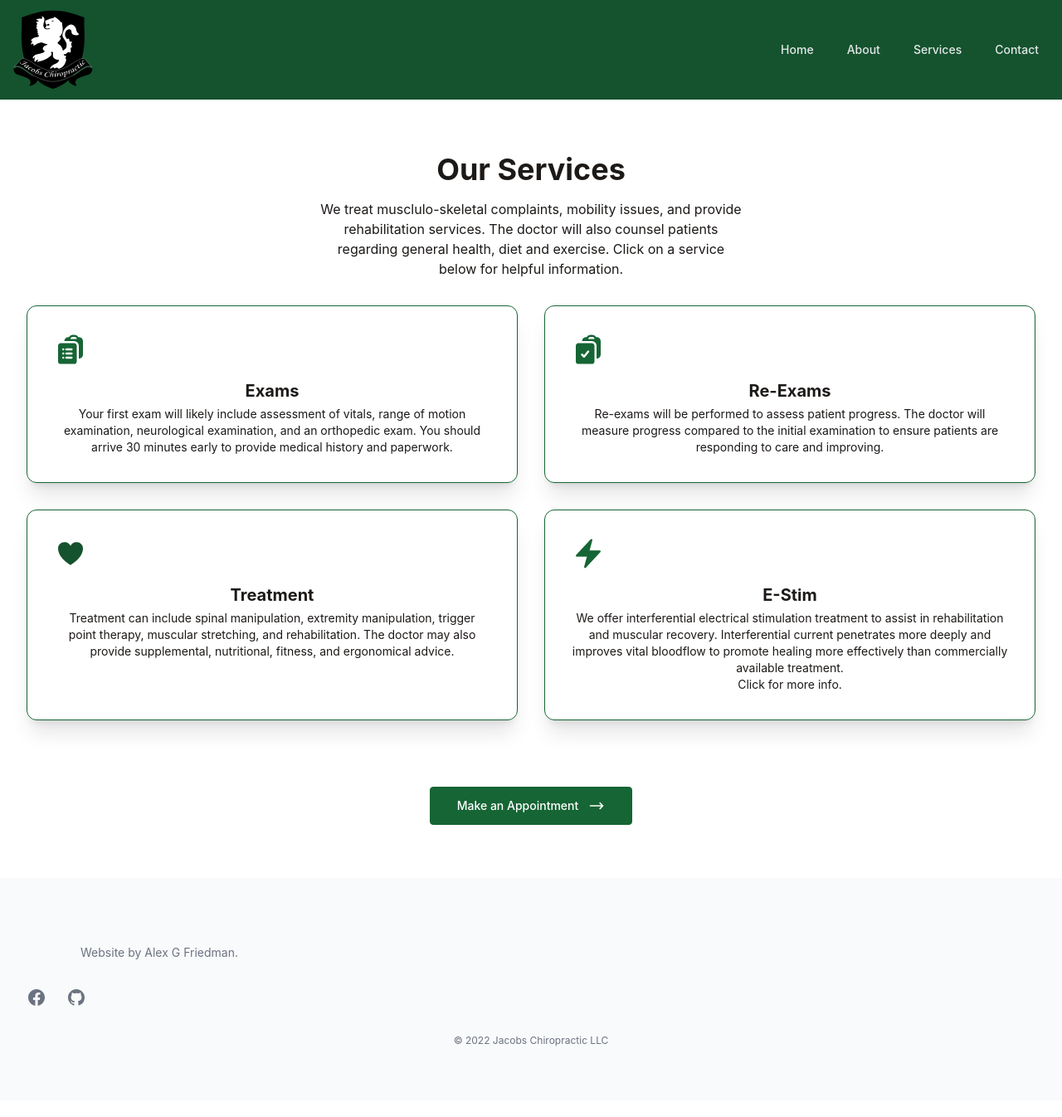
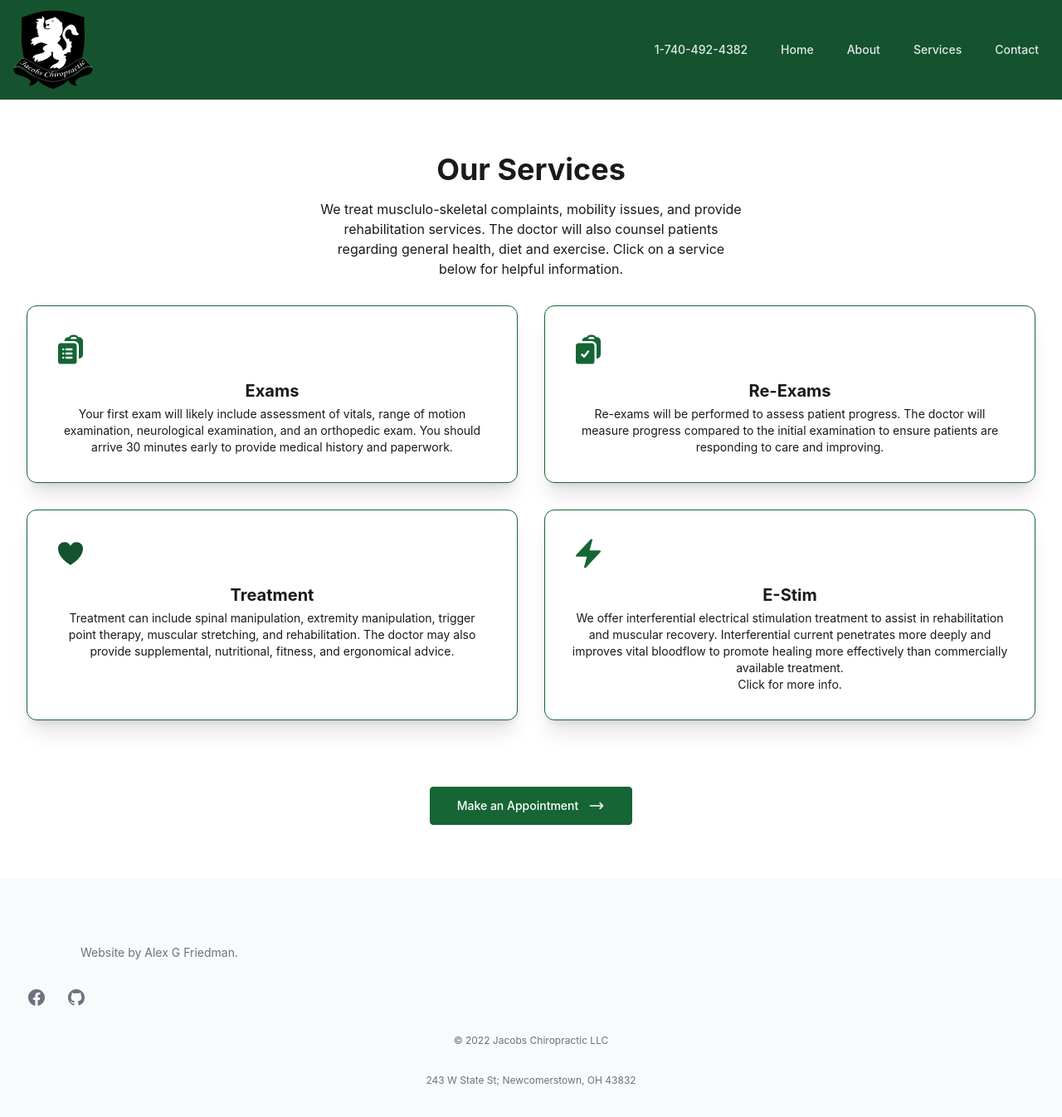
Before and after one commit to friedmanalexg/jacobs-chiro-page, a React (Create React App) app: page /services in a window 1280 px wide. Shown: the top 1346 px of the page at 83% size. Built offline with nearby package versions, Linux system fonts and the light colour scheme; what tw-elements would draw is missing.

Commit message:
navigation improved

```diff
--- a/src/components/Footer.js
+++ b/src/components/Footer.js
@@ -64,6 +64,7 @@ const Footer = () => {
     </div>
 
     <p class="mt-8 text-xs text-gray-500">&copy; 2022 Jacobs Chiropractic LLC</p>
+    <p class="mt-8 text-xs text-gray-500">243 W State St; Newcomerstown, OH 43832</p>
   </div>
 </footer>
 
--- a/src/components/Navbar.js
+++ b/src/components/Navbar.js
@@ -9,7 +9,7 @@ const Navbar = () => {
 
   </div>
   <div class="flex items-center">
-
+    <a href='tel:740-492-4382' class="ml-4 px-3 py-2 rounded-md text-sm font-medium text-gray-200 hover:text-white hover:bg-gray-700 focus:outline-none focus:text-white focus:bg-gray-700">1-740-492-4382</a>
     <a href="/" class="ml-4 px-3 py-2 rounded-md text-sm font-medium text-gray-200 hover:text-white hover:bg-gray-700 focus:outline-none focus:text-white focus:bg-gray-700">Home</a>
     <a href="/about" class="ml-4 px-3 py-2 rounded-md text-sm font-medium text-gray-200 hover:text-white hover:bg-gray-700 focus:outline-none focus:text-white focus:bg-gray-700">About</a>
     <a href="/services" class="ml-4 px-3 py-2 rounded-md text-sm font-medium text-gray-200 hover:text-white hover:bg-gray-700 focus:outline-none focus:text-white focus:bg-gray-700">Services</a>
--- a/src/components/Services.js
+++ b/src/components/Services.js
@@ -16,7 +16,7 @@ const Services = () => {
         <div class="mt-8 grid grid-cols-1 gap-8 md:grid-cols-2 lg:grid-cols-2">
           <a
             class="block rounded-xl border border-green-800 p-8 shadow-xl transition hover:border-green-500/10 hover:shadow-stone-500/10"
-            href="https://www.spine-health.com/treatment/chiropractic/what-expect-first-chiropractic-consultation"
+            href="https://www.spine-health.com/treatment/chiropractic/what-expect-first-chiropractic-consultation" target="_blank" rel="noreferrer noopener"
           >
             <svg xmlns="http://www.w3.org/2000/svg" viewBox="0 0 24 24" fill="currentColor" className="h-10 w-10 text-green-800">
               <path fillRule="evenodd" d="M7.502 6h7.128A3.375 3.375 0 0118 9.375v9.375a3 3 0 003-3V6.108c0-1.505-1.125-2.811-2.664-2.94a48.972 48.972 0 00-.673-.05A3 3 0 0015 1.5h-1.5a3 3 0 00-2.663 1.618c-.225.015-.45.032-.673.05C8.662 3.295 7.554 4.542 7.502 6zM13.5 3A1.5 1.5 0 0012 4.5h4.5A1.5 1.5 0 0015 3h-1.5z" clipRule="evenodd" />
@@ -34,7 +34,7 @@ const Services = () => {
 
           <a
             class="block rounded-xl border border-green-800 p-8 shadow-xl transition hover:border-green-500/10 hover:shadow-stone-500/10"
-            href="https://www.chirohealthusa.com/consultants/when-should-re-examinations-be-performed/"
+            href="https://www.chirohealthusa.com/consultants/when-should-re-examinations-be-performed/" target="_blank" rel="noreferrer noopener"
           >
            <svg xmlns="http://www.w3.org/2000/svg" viewBox="0 0 24 24" fill="currentColor" className="w-10 h-10 text-green-800">
   <path fillRule="evenodd" d="M7.502 6h7.128A3.375 3.375 0 0118 9.375v9.375a3 3 0 003-3V6.108c0-1.505-1.125-2.811-2.664-2.94a48.972 48.972 0 00-.673-.05A3 3 0 0015 1.5h-1.5a3 3 0 00-2.663 1.618c-.225.015-.45.032-.673.05C8.662 3.295 7.554 4.542 7.502 6zM13.5 3A1.5 1.5 0 0012 4.5h4.5A1.5 1.5 0 0015 3h-1.5z" clipRule="evenodd" />
@@ -52,7 +52,7 @@ const Services = () => {
 
           <a
             class="block rounded-xl border border-green-800 p-8 shadow-xl transition hover:border-green-500/10 hover:shadow-stone-500/10"
-            href="https://www.mayoclinic.org/tests-procedures/chiropractic-adjustment/about/pac-20393513"
+            href="https://www.mayoclinic.org/tests-procedures/chiropractic-adjustment/about/pac-20393513" target="_blank" rel="noreferrer noopener"
           >
             <svg xmlns="http://www.w3.org/2000/svg" fill="currentColor" viewBox="0 0 24 24" className="h-10 w-10 text-green-900">
               <path strokeLinecap="round" strokeLinejoin="round" d="M21 8.25c0-2.485-2.099-4.5-4.688-4.5-1.935 0-3.597 1.126-4.312 2.733-.715-1.607-2.377-2.733-4.313-2.733C5.1 3.75 3 5.765 3 8.25c0 7.22 9 12 9 12s9-4.78 9-12z" />
```
